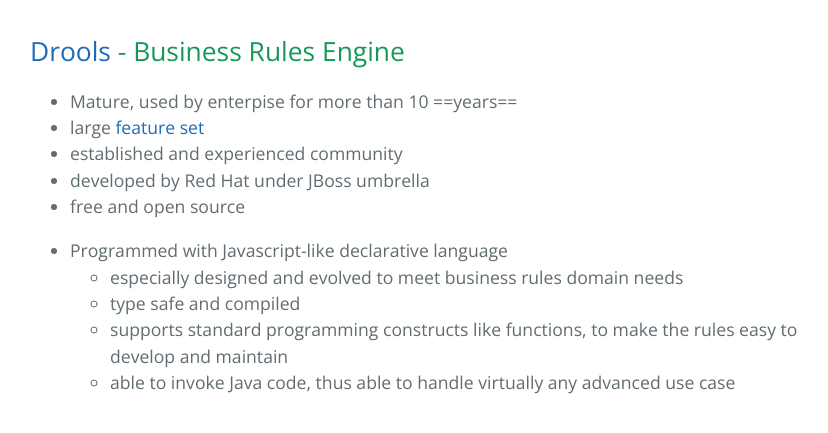
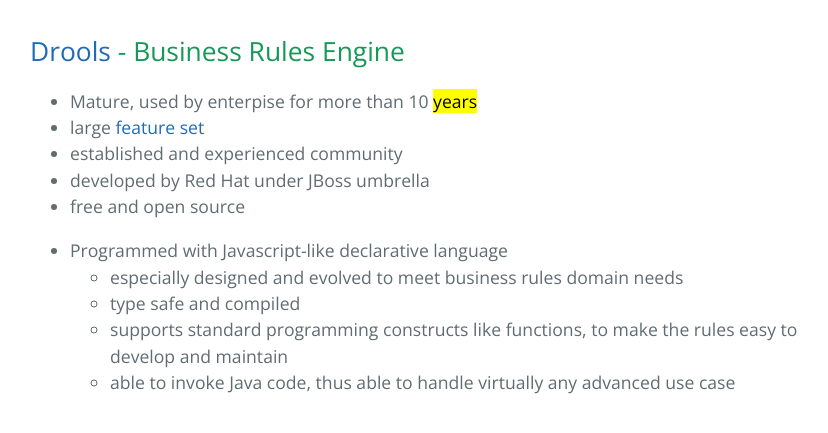
Before and after one commit to TrigerSoft/streamx, a Jekyll site: the page built from learn/why-drools.md, in a window 1280 px wide. Shown: the top 433 px of the page, without its empty margins (194-1022 px from the left). Built offline with Jekyll 4.4.1, drawn with Linux system fonts in a browser that asks for light colours; Markdown is read by kramdown in place of the engine named in the settings.

```diff
--- a/learn/why-drools.md
+++ b/learn/why-drools.md
@@ -3,7 +3,7 @@ layout: md
 ---
 ## [Drools](http://www.drools.org) - Business Rules Engine
 
-* Mature, used by enterpise for more than 10 ==years==
+* Mature, used by enterpise for more than 10 <mark>years</mark>
  * large <a href="http://docs.jboss.org/drools/release/6.3.0.Final/drools-docs/html/pt03.html" target="_blank">feature set</a>
  * established and experienced community
  * developed by Red Hat under JBoss umbrella
```
